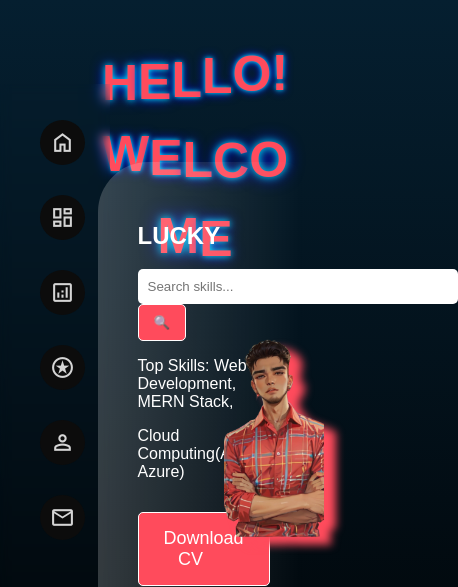
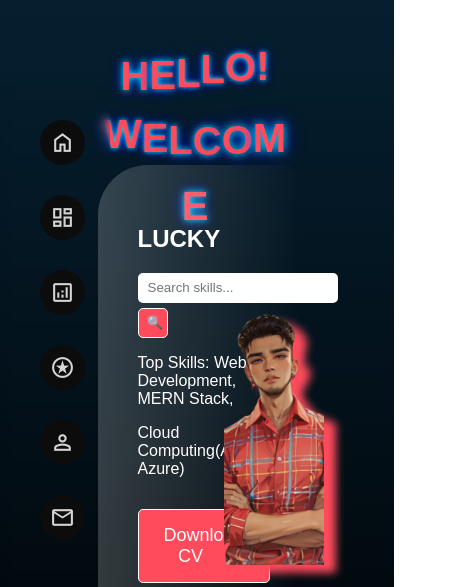
Before and after one commit to luckysolanki22/portfolio, a plain HTML site: page index.html in a window 390 px wide. Shown: the top 587 px of the page, 458 px wide, since content can reach past the window. Drawn offline with nearby package versions, Linux system fonts and the light colour scheme.

Commit message:
Update portfolio.css

```diff
--- a/portfolio.css
+++ b/portfolio.css
@@ -240,3 +240,34 @@ a {
     box-shadow: 0 0 10px 3px rgba(255, 75, 92, 0.8),
                 0 0 15px 5px rgba(255, 174, 66, 0.8); */
 }
+
+@media screen and (max-width: 1024px) {
+    /* Decrease "Hello World" size by 20% */
+    .glowing-wave span {
+        font-size: 40px;
+    }
+
+
+    /* Decrease search field width by 40% and place icon next to it */
+    .search-bar {
+        width: 180px; /* Reduced from 100% to 60% (40% decrease) */
+        height: 10px;
+        display: flex;
+        align-items: center;
+    }
+    .search-btn {
+        width: 30px; /* Adjust width */
+        height: 30px; /* Adjust height */
+        background-color: #ff4b5c;
+        padding: 5px 8px;
+        margin-top: 5px;
+    }
+    .menu:hover {
+        width: 160px;
+    }
+
+    .hero-image{
+        width: 30%;
+        height: 400px
+    }
+}
```
